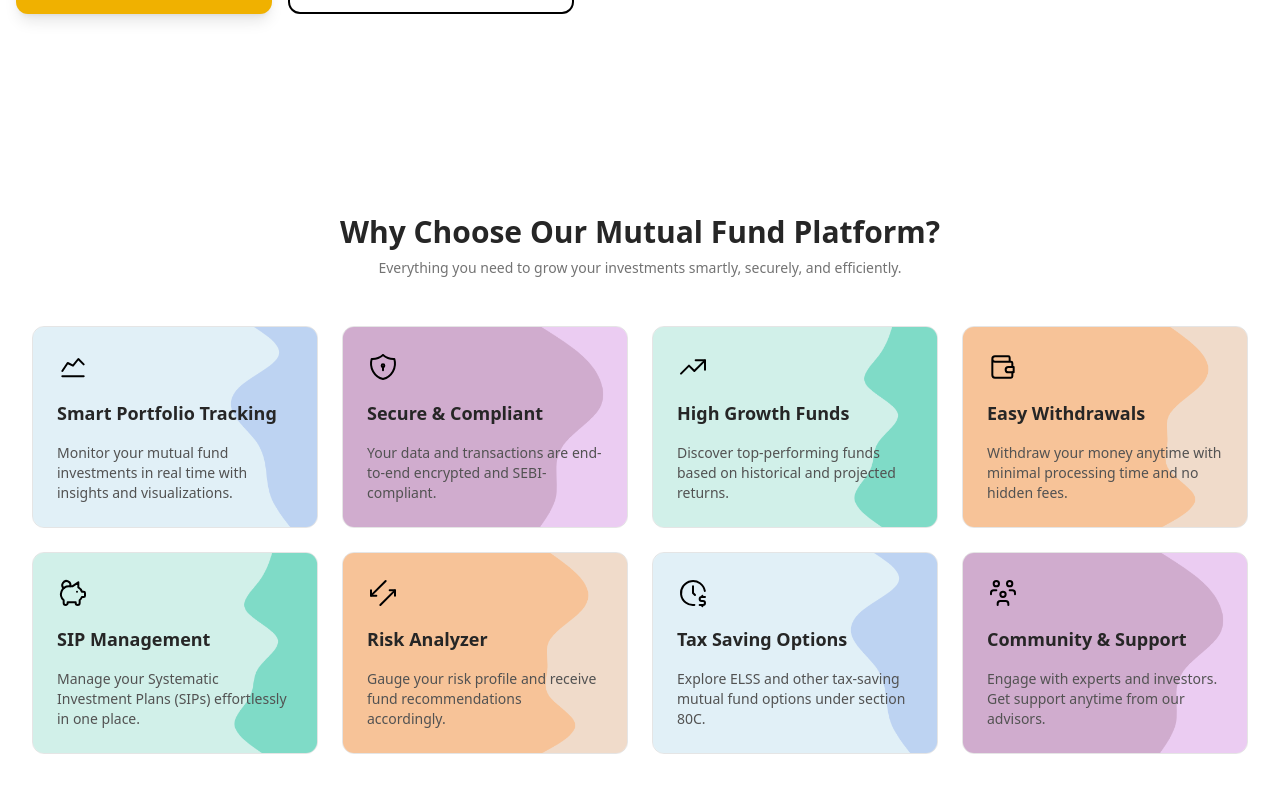
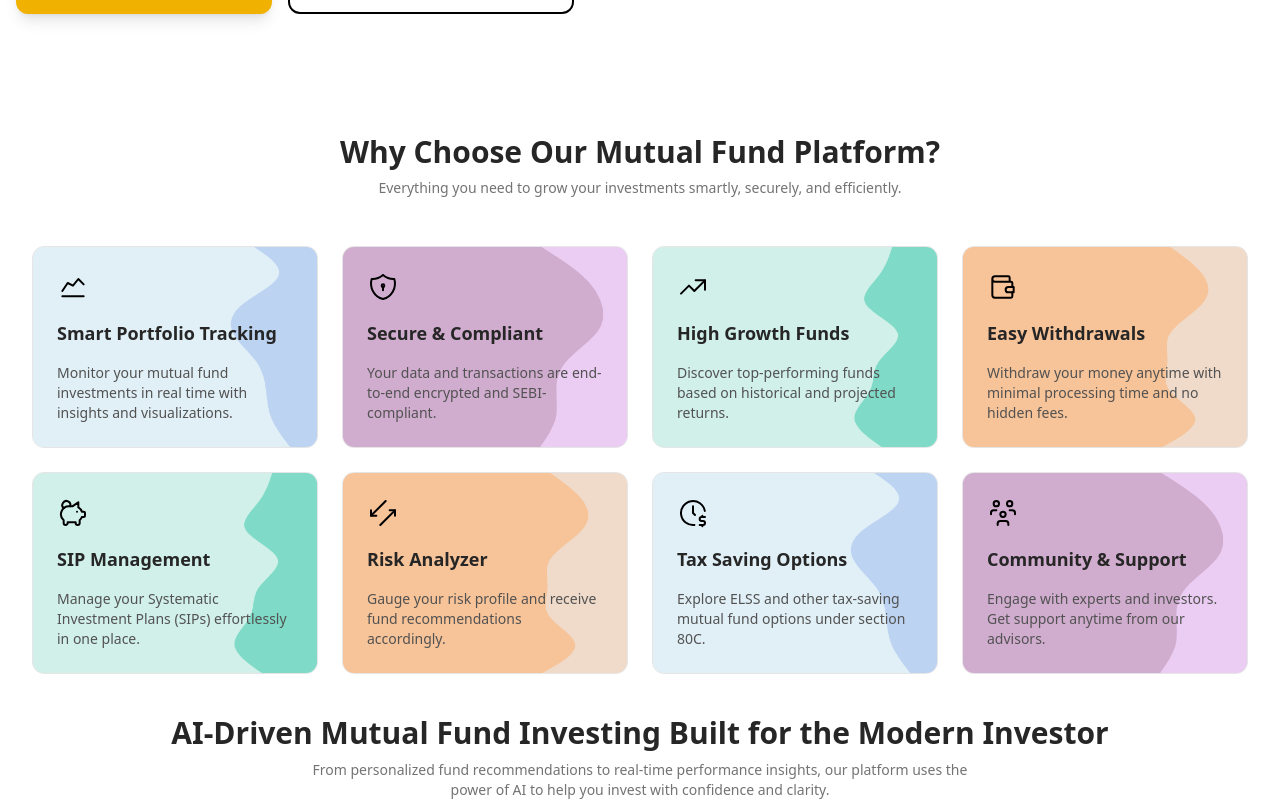
Before and after one commit to devleo10/springpad, a Next.js app: page / in a window 1280 px wide. Shown: the part 1518-2320 px from the top of the page. Built offline with nearby package versions, Linux system fonts and the light colour scheme.

Commit message:
refactor: Remove unnecessary padding from Faq, FeaturePage, and HomePage sections for cleaner layout

```diff
--- a/components/Faq.tsx
+++ b/components/Faq.tsx
@@ -56,7 +56,7 @@ export function Faq() {
   };
 
   return (
-    <section className="py-24 px-4 max-w-6xl mx-auto bg-white">
+    <section className="px-4 max-w-6xl mx-auto bg-white">
       <div className="text-center mb-16">
         <h2 className="text-4xl font-bold text-gray-900 mb-4">
           Frequently <span className="text-yellow-600">Asked</span> Questions
--- a/components/FeaturePage.tsx
+++ b/components/FeaturePage.tsx
@@ -112,7 +112,7 @@ const Feature = ({
 
 const FeaturePage = () => {
   return (
-    <section className="relative bg-white py-20 overflow-hidden">
+    <section className="relative bg-white overflow-hidden">
       <div className="relative max-w-7xl mx-auto px-4 sm:px-6 lg:px-8">
         {/* Header Section */}
         <div className="text-center mb-12">
--- a/components/HomePage.tsx
+++ b/components/HomePage.tsx
@@ -4,7 +4,7 @@ import React from "react";
 const HomePage = () => {
   return (
     <div className="min-h-screen">
-      <section className="bg-transparent relative overflow-hidden min-h-screen flex items-center justify-center pt-20">
+      <section className="bg-transparent relative overflow-hidden min-h-screen flex items-center justify-center">
         {/* Video Wrapper with relative positioning */}
         <div className="w-full max-w-5xl aspect-video overflow-hidden rounded-lg">
           {/* Background Video */}
```
